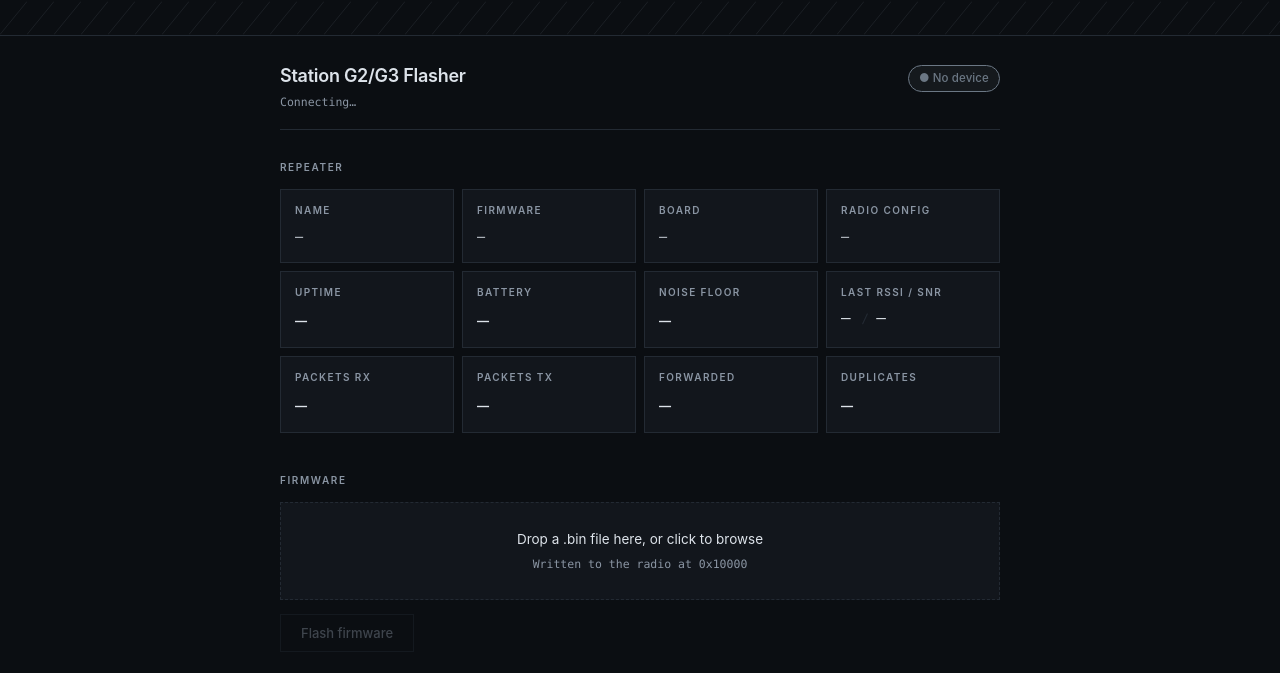
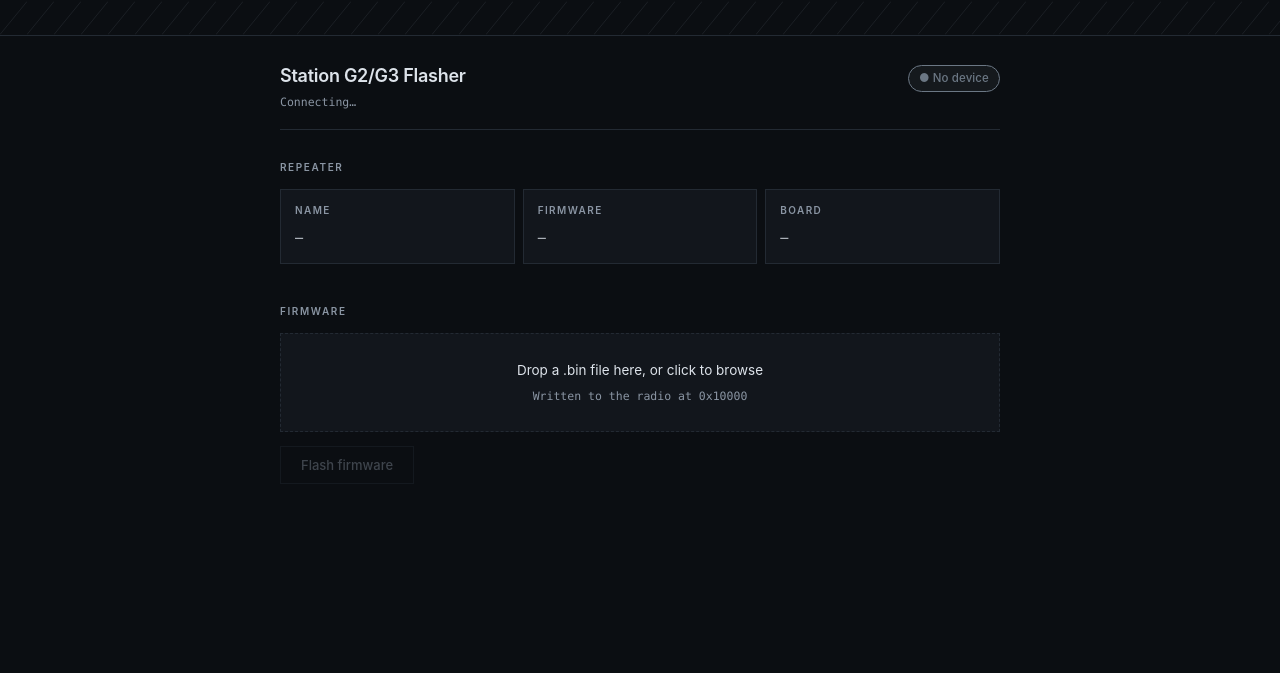
Before and after one commit to MrAlders0n/MeshCoreScripts, a Python web app: template g2flasher/templates/index.html in a window 1280 px wide. Shown: the top 673 px of the page. Run offline with Jinja, Linux system fonts and the light colour scheme; the template is opened without the code that fills it, so the values that code supplies are empty.

Commit message:
Reduce the Repeater panel to name, firmware and board
Drop the uptime, battery, noise floor, RSSI/SNR, packet counter and radio
config tiles, and with them the CLI commands that fed them: stats-core,
stats-radio, stats-packets, and the public key, radio, lat and lon reads.
That takes send_command_json with it, since the JSON responses were the
only thing that used it, along with the 0 dBm noise-floor workaround.

Name, firmware and board do not change under a live connection, so the
poller now reads them once per connect instead of every tick. A flash
takes the device out of normal mode and so drops the connection, which
means new firmware still shows up on its own after flashing.

Nothing goes stale under that model, so the grid dimming and the "stale ·
last read" note go too; the masthead still carries the port and the age of
the reading. The tile markup loses its unit spans — none of the three
values has a unit — and the CSS loses the variants and formatters left
with no callers.

Co-Authored-By: Claude Opus 5 (1M context) <noreply@anthropic.com>

```diff
--- a/g2flasher/templates/index.html
+++ b/g2flasher/templates/index.html
@@ -107,17 +107,14 @@
     font-size: 10px; font-weight: 600; text-transform: uppercase;
     letter-spacing: .16em; color: var(--muted); margin: 0;
   }
-  .note { font-family: var(--mono); font-size: 11px; color: var(--muted); text-align: right; }
 
-  /* ---- stats tiles ------------------------------------------------ */
+  /* ---- repeater tiles --------------------------------------------- */
 
   .grid {
     display: grid;
     grid-template-columns: repeat(auto-fit, minmax(150px, 1fr));
     gap: var(--gap);
-    transition: opacity .25s ease;
   }
-  .grid.is-stale { opacity: .5; }
 
   .tile {
     border: 1px solid var(--line);
@@ -132,14 +129,9 @@
   }
   .tile-val {
     font-family: var(--mono); font-variant-numeric: tabular-nums;
-    display: flex; align-items: baseline; flex-wrap: wrap; gap: 0 4px;
     overflow-wrap: anywhere;
   }
-  .tile-v { font-size: 20px; font-weight: 500; letter-spacing: -.02em; line-height: 1.15; }
-  .tile-u { font-size: 11px; color: var(--muted); }
-  .tile-sep { font-size: 13px; color: var(--line); margin: 0 3px; }
-  .tile--text .tile-v { font-size: 13.5px; letter-spacing: 0; line-height: 1.45; }
-  .tile--dual .tile-v { font-size: 16px; }
+  .tile-v { font-size: 13.5px; font-weight: 500; line-height: 1.45; }
 
   .banner {
     border: 1px solid var(--line);
@@ -266,63 +258,22 @@
     <section>
       <div class="sec-head">
         <h2 class="eyebrow">Repeater</h2>
-        <span class="note" id="statsNote"></span>
       </div>
 
       <div class="banner" id="statsBanner" data-mode="disconnected"></div>
 
       <div class="grid" id="statsGrid">
-        <div class="tile tile--text">
+        <div class="tile">
           <div class="tile-k">Name</div>
-          <div class="tile-val"><span class="tile-v" data-v="name">&mdash;</span><span class="tile-u" data-u="name"></span></div>
-        </div>
-        <div class="tile tile--text">
-          <div class="tile-k">Firmware</div>
-          <div class="tile-val"><span class="tile-v" data-v="firmware">&mdash;</span><span class="tile-u" data-u="firmware"></span></div>
-        </div>
-        <div class="tile tile--text">
-          <div class="tile-k">Board</div>
-          <div class="tile-val"><span class="tile-v" data-v="board">&mdash;</span><span class="tile-u" data-u="board"></span></div>
-        </div>
-        <div class="tile tile--text">
-          <div class="tile-k">Radio config</div>
-          <div class="tile-val"><span class="tile-v" data-v="radio">&mdash;</span><span class="tile-u" data-u="radio"></span></div>
+          <div class="tile-val"><span class="tile-v" data-v="name">&mdash;</span></div>
         </div>
         <div class="tile">
-          <div class="tile-k">Uptime</div>
-          <div class="tile-val"><span class="tile-v" data-v="uptime">&mdash;</span><span class="tile-u" data-u="uptime"></span></div>
+          <div class="tile-k">Firmware</div>
+          <div class="tile-val"><span class="tile-v" data-v="firmware">&mdash;</span></div>
         </div>
         <div class="tile">
-          <div class="tile-k">Battery</div>
-          <div class="tile-val"><span class="tile-v" data-v="battery">&mdash;</span><span class="tile-u" data-u="battery"></span></div>
-        </div>
-        <div class="tile">
-          <div class="tile-k">Noise floor</div>
-          <div class="tile-val"><span class="tile-v" data-v="noise">&mdash;</span><span class="tile-u" data-u="noise"></span></div>
-        </div>
-        <div class="tile tile--dual">
-          <div class="tile-k">Last RSSI / SNR</div>
-          <div class="tile-val">
-            <span class="tile-v" data-v="rssi">&mdash;</span><span class="tile-u" data-u="rssi"></span>
-            <span class="tile-sep">/</span>
-            <span class="tile-v" data-v="snr">&mdash;</span><span class="tile-u" data-u="snr"></span>
-          </div>
-        </div>
-        <div class="tile">
-          <div class="tile-k">Packets RX</div>
-          <div class="tile-val"><span class="tile-v" data-v="rx">&mdash;</span><span class="tile-u" data-u="rx"></span></div>
-        </div>
-        <div class="tile">
-          <div class="tile-k">Packets TX</div>
-          <div class="tile-val"><span class="tile-v" data-v="tx">&mdash;</span><span class="tile-u" data-u="tx"></span></div>
-        </div>
-        <div class="tile">
-          <div class="tile-k">Forwarded</div>
-          <div class="tile-val"><span class="tile-v" data-v="fwd">&mdash;</span><span class="tile-u" data-u="fwd"></span></div>
-        </div>
-        <div class="tile">
-          <div class="tile-k">Duplicates</div>
-          <div class="tile-val"><span class="tile-v" data-v="dups">&mdash;</span><span class="tile-u" data-u="dups"></span></div>
+          <div class="tile-k">Board</div>
+          <div class="tile-val"><span class="tile-v" data-v="board">&mdash;</span></div>
         </div>
       </div>
     </section>
@@ -365,16 +316,14 @@
 
   var DASH = "—";
 
-  var vEls = {}, uEls = {};
+  var vEls = {};
   document.querySelectorAll("[data-v]").forEach(function (el) { vEls[el.dataset.v] = el; });
-  document.querySelectorAll("[data-u]").forEach(function (el) { uEls[el.dataset.u] = el; });
 
   var chirp = document.getElementById("chirp");
   var chip = document.getElementById("chip");
   var meta = document.getElementById("meta");
   var statsGrid = document.getElementById("statsGrid");
   var statsBanner = document.getElementById("statsBanner");
-  var statsNote = document.getElementById("statsNote");
   var drop = document.getElementById("drop");
   var fileInput = document.getElementById("file");
   var dropMain = document.getElementById("dropMain");
@@ -393,7 +342,7 @@
     disconnected: "● No device"
   };
   var BANNER_TEXT = {
-    bootloader: "Device is in bootloader mode — stats unavailable",
+    bootloader: "Device is in bootloader mode — details unavailable",
     disconnected: "No device connected"
   };
   var STATE_TEXT = { idle: "Idle", flashing: "Flashing", done: "Done", error: "Error" };
@@ -406,32 +355,9 @@
     return r.json();
   }
 
-  function setVal(key, value, unit) {
-    var v = vEls[key], u = uEls[key];
-    if (!v) return;
-    v.textContent = value == null ? DASH : String(value);
-    if (u) u.textContent = value == null ? "" : (unit || "");
-  }
-
-  function fmtUptime(secs) {
-    if (secs == null) return null;
-    var d = Math.floor(secs / 86400),
-        h = Math.floor((secs % 86400) / 3600),
-        m = Math.floor((secs % 3600) / 60);
-    if (d) return d + "d " + h + "h " + m + "m";
-    if (h) return h + "h " + m + "m";
-    return m + "m";
-  }
-
-  function fmtBattery(mv) { return mv == null ? null : (mv / 1000).toFixed(2); }
-
-  function fmtCount(n) { return n == null ? null : Number(n).toLocaleString(); }
-
-  function fmtNum(n, digits) {
-    if (n == null) return null;
-    var x = Number(n);
-    if (!isFinite(x)) return null;
-    return digits == null ? String(x) : x.toFixed(digits);
+  function setVal(key, value) {
+    var v = vEls[key];
+    if (v) v.textContent = value == null ? DASH : String(value);
   }
 
   function fmtAge(secs) {
@@ -468,34 +394,13 @@
     setDeviceMode(data.device);
 
     var info = data.device_info || {};
-    var stats = data.stats || {};
-    var core = stats.core || {};
-    var radio = stats.radio || {};
-    var pk = stats.packets || {};
-
-    setVal("name", info.name != null ? info.name : null);
-    setVal("firmware", info.firmware != null ? info.firmware : null);
-    setVal("board", info.board != null ? info.board : null);
-    setVal("radio", info.radio_config != null ? info.radio_config : null);
-
-    setVal("uptime", fmtUptime(core.uptime_secs));
-    setVal("battery", fmtBattery(core.battery_mv), "V");
-    setVal("noise", fmtNum(radio.noise_floor), "dBm");
-    setVal("rssi", fmtNum(radio.last_rssi), "dBm");
-    setVal("snr", fmtNum(radio.last_snr, 1), "dB");
-
-    var recv = pk.recv != null ? pk.recv : pk.recv_total;
-    var sent = pk.sent != null ? pk.sent : pk.sent_total;
-    setVal("rx", fmtCount(recv));
-    setVal("tx", fmtCount(sent));
-    setVal("fwd", fmtCount(pk.fwd_total));
-
-    var dd = pk.direct_dups, fd = pk.flood_dups;
-    setVal("dups", (dd == null && fd == null) ? null : fmtCount((dd || 0) + (fd || 0)));
+    setVal("name", info.name);
+    setVal("firmware", info.firmware);
+    setVal("board", info.board);
 
     var path = (data.device && data.device.path) || "no serial port";
     meta.textContent = path + "  ·  " +
-      (data.age_secs == null ? "no readings yet" : "updated " + fmtAge(data.age_secs));
+      (data.age_secs == null ? "not read yet" : "read " + fmtAge(data.age_secs));
 
     var normal = deviceMode === "normal";
     statsGrid.style.display = normal ? "" : "none";
@@ -503,14 +408,7 @@
     if (!normal) {
       statsBanner.dataset.mode = deviceMode;
       statsBanner.textContent = BANNER_TEXT[deviceMode] || BANNER_TEXT.disconnected;
-      statsNote.textContent = "";
-      statsGrid.classList.remove("is-stale");
-      return;
     }
-
-    var stale = data.age_secs != null && data.age_secs > 30;
-    statsGrid.classList.toggle("is-stale", stale);
-    statsNote.textContent = stale ? "stale · last read " + fmtAge(data.age_secs) : "";
   }
 
   var statsTimer = null;
```
Also changed, not shown: g2flasher/stats.py (+18 -45 lines), g2flasher/README.md.
